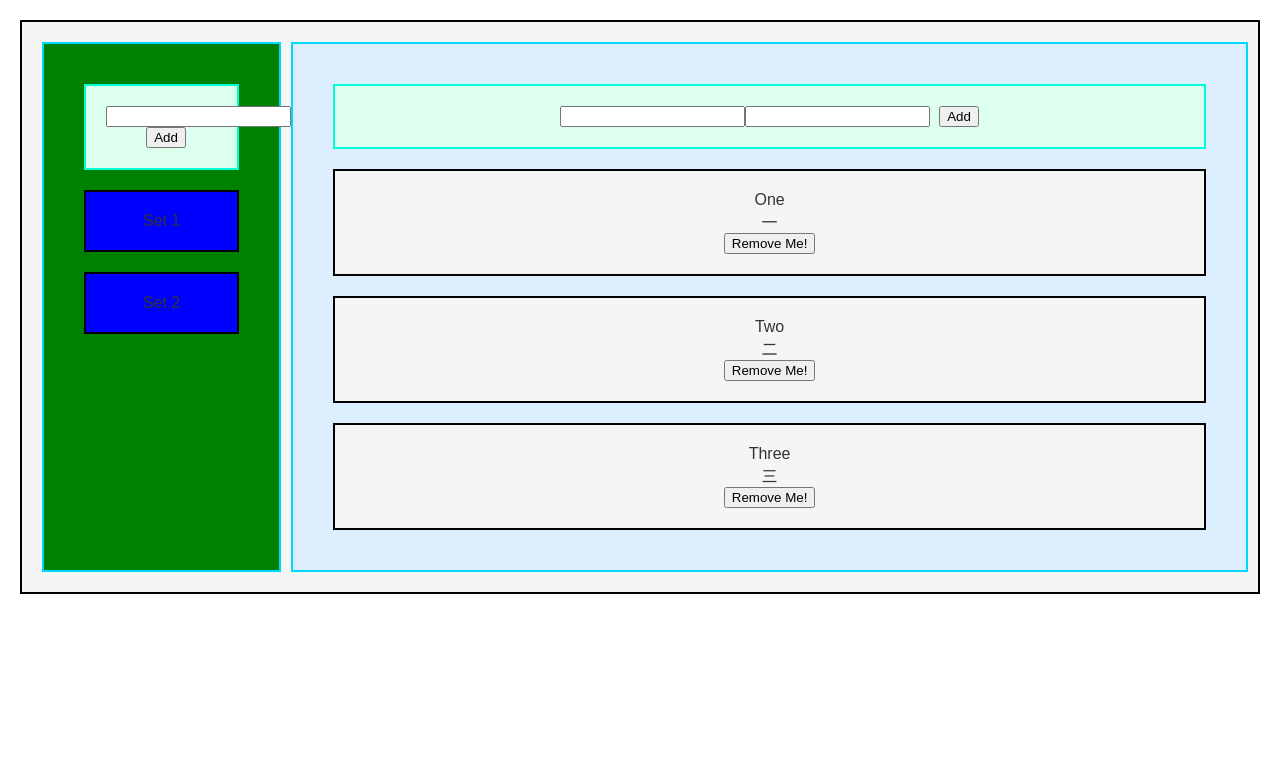
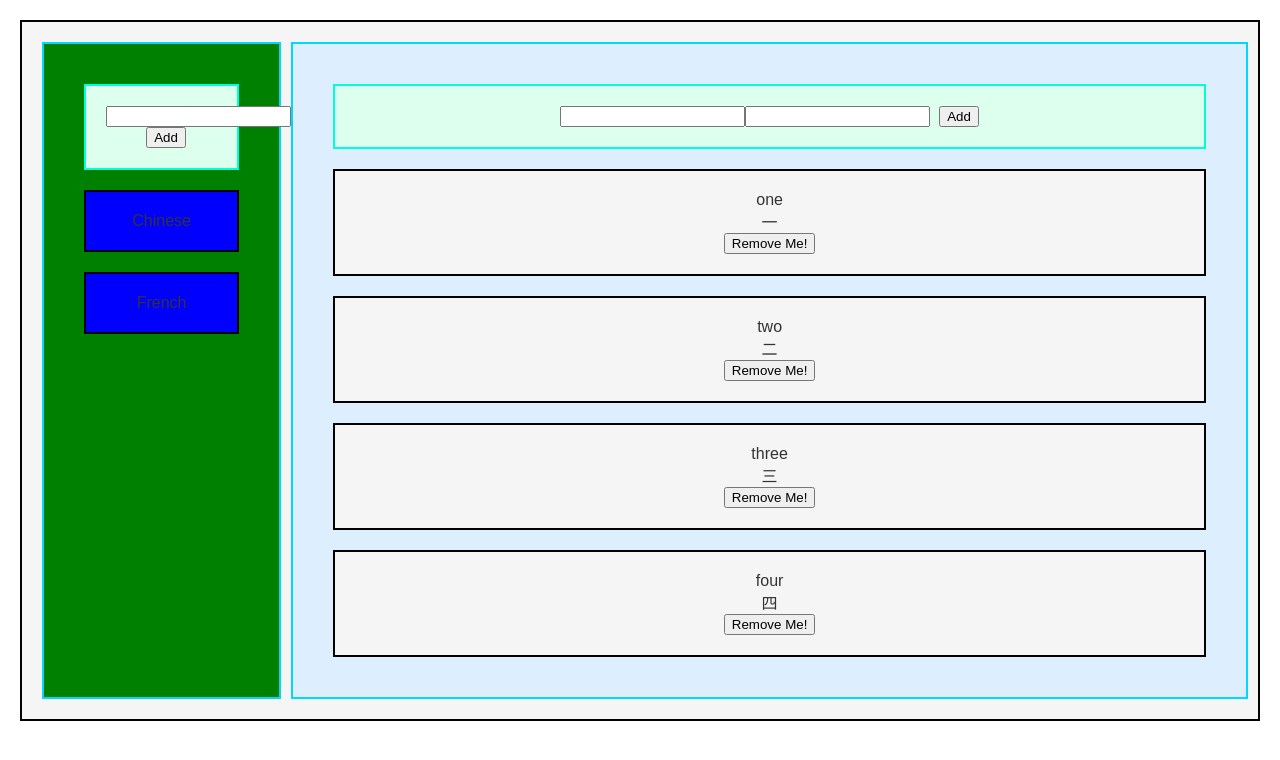
Before and after one commit to yyjoycewoo/VocabMaster, a React (Create React App) app: page / in a window 1280 px wide. Shown: the top 760 px of the page. Built offline with nearby package versions, Linux system fonts and the light colour scheme.

Commit message:
Fix delete button

```diff
--- a/src/components/AddItem.js
+++ b/src/components/AddItem.js
@@ -8,7 +8,6 @@ class AddItem extends Component {
     this.handleUpdate = this.handleUpdate.bind(this);
     this.addCard = this.addCard.bind(this);
     this.addSet = this.addSet.bind(this);
-
   }
 
   addCard() {
@@ -30,8 +29,6 @@ class AddItem extends Component {
     this.props.addSet(newSet);
     this.setState({ name: "" });
   }
-
-
 
   handleUpdate(event) {
     const target = event.target;
--- a/src/components/Flashcard.js
+++ b/src/components/Flashcard.js
@@ -28,8 +28,6 @@ class Flashcard extends Component {
   // }
 
   render() {
-    let element;
-
     if (this.props.display == "test") {
       return  (
         <div className="Flashcard flip-container" ontouchstart="this.classList.toggle('hover');">
@@ -67,7 +65,7 @@ class Flashcard extends Component {
 
   removeCard() {
     console.log("calling remove card in flashcard ", this.props);
-    this.props.removeCard(this.props.id);
+    this.props.removeCard(this.props.setId, this.props.id);
   }
 
   flipCard() {
--- a/src/components/FlashcardList.js
+++ b/src/components/FlashcardList.js
@@ -15,38 +15,33 @@ class FlashcardList extends Component {
 
   constructor(props) {
     super(props);
-    const cards = this.props.cards;
-    const counter = cards.length;
-    this.state = { cards: cards,
-                    keyCounter: counter + 1
-                  };
     this.addCard = this.addCard.bind(this);
     this.removeCard = this.removeCard.bind(this);
   }
 
   renderCards() {
-
     return this.props.cards.map(card => (
-      <Flashcard key={card["key"]} id={card["key"]} question={card["question"]} answer={card["answer"]} removeCard={this.removeCard} display={this.props.mode}/>
+      <Flashcard key={card["key"]}
+        id={card["key"]}
+        question={card["question"]}
+        setId={card["setId"]}
+        answer={card["answer"]}
+        removeCard={this.removeCard}
+        display={this.props.mode}/>
     ));
   }
 
   addCard(newCard) {
-    newCard["key"] = this.state.keyCounter;
-    this.setState({ cards: [...this.state.cards, newCard], keyCounter: this.state.keyCounter + 1});
+    const keyCounter = this.props.cards.length + 1;
+    newCard["key"] = keyCounter;
     this.props.addCardToSet(newCard);
   }
 
-  removeCard(removeKey) {
-    const filteredCards = this.state.cards.filter(card => {
-      return card["key"] !== removeKey;
-    });
-    this.setState({ cards: filteredCards });
+  removeCard(setId, cardId) {
+    console.log('remove card in flashcard list with id: ', cardId);
+    this.props.removeCardFromSet(setId, cardId);
   }
 
-  // componentWillReceiveProps(nextProps) {
-  //   this.setState({ cards: nextProps.cards });
-  // }
 }
 
 export default FlashcardList;
--- a/src/components/Set.js
+++ b/src/components/Set.js
@@ -1,15 +1,8 @@
 import React, { Component } from "react";
 import "../styles/Set.css";
-// const states = Object.freeze({
-//   FRONT: Symbol(["front"]),
-//   BACK: Symbol(["back"]),
-//   BROWSE: Symbol(["front_and_back"])
-// })
 
 class Set extends Component {
-
   render() {
-
     return (
       <div onClick={this.props.onClick} className="Set" data-id={this.props.id}>
         {this.props.name}
@@ -19,14 +12,7 @@ class Set extends Component {
 
   constructor(props) {
     super(props);
-    this.state = { cards: this.props.cards };
-    this.renderSetCards = this.renderSetCards.bind(this)
   }
-
-  renderSetCards() {
-    console.log("to do render set cards")
-  }
-
 }
 
 export default Set;
--- a/src/components/SetList.js
+++ b/src/components/SetList.js
@@ -15,27 +15,20 @@ class SetList extends Component {
 
   constructor(props) {
     super(props);
-    const sets = this.props.sets;
-    const counter = sets.length;
     this.state = {
-      sets: sets,
-      keyCounter: counter + 1
+      keyCounter: this.props.sets.length + 1
     }
-    // this.state = { sets: [{
-    //     cards: [],
-    //     name: "set 1",
-    //     key: 1
-    //   }],
-    //   keyCounter: 2
-    // };
-
     this.addSet = this.addSet.bind(this);
     // this.removeCard = this.removeCard.bind(this);
   }
 
   renderSets() {
     return this.props.sets.map(set => (
-      <Set key={set["key"]} id={set["key"]} name={set["name"]} cards={set["cards"]} onClick={this.props.updateCurrentSet}/>
+      <Set key={set["key"]}
+        id={set["key"]}
+        name={set["name"]}
+        cards={set["cards"]}
+        onClick={this.props.updateCurrentSet}/>
     ));
   }
 
--- a/src/components/View.js
+++ b/src/components/View.js
@@ -9,39 +9,62 @@ class View extends Component {
   constructor(props) {
     super(props);
 
-    const sets = this.props.sets
-    const curSet = sets[0]["key"]
+    const sets = this.props.sets;
+    const currSet = sets[0]["key"];
 
     this.state = {
       sets: sets,
-      currentSet: curSet,
-      mode: 'browse'
+      currentSet: currSet,
+      mode: 'browse',
     }
 
     this.updateCurrentSet = this.updateCurrentSet.bind(this);
     this.addCardToSet = this.addCardToSet.bind(this);
     this.addSet = this.addSet.bind(this)
+    this.removeCardFromSet = this.removeCardFromSet.bind(this);
   }
 
   render() {
     if (this.state.mode === 'browse') {
+      // find the cards belonging to the selected set (default = 0)
+      console.log(this.state.currentSet);
+      console.log(this.state.sets);
+      const getCurrentSet = this.state.sets.filter(set => {
+        return set["key"] == this.state.currentSet;
+      });
+      const cards = getCurrentSet[0]["cards"];
 
-      const cards = this.state.sets.filter(set => {
-        return set["key"] == this.state.currentSet;
-      })[0]["cards"];
       return (
         <div className="View">
-          <FlashcardList cards={cards} addCardToSet={this.addCardToSet} mode={"display"} />
-          <SetList sets={this.state.sets} updateCurrentSet={this.updateCurrentSet} addSet={this.addSet}/>
+          <FlashcardList cards={cards}
+            addCardToSet={this.addCardToSet}
+            removeCardFromSet={this.removeCardFromSet}
+            mode={"display"} />
+          <SetList sets={this.state.sets}
+            updateCurrentSet={this.updateCurrentSet}
+            addSet={this.addSet}/>
         </div>
       )
-    } else {
+    } else { // mode == 'study'
       return (
         <p> nothing here </p>
       )
     }
+  }
 
-
+  removeCardFromSet(setId, cardId) {
+    console.log('before remove', this.state.sets);
+    const updatedSets = this.state.sets.map(set => {
+      if (set["key"] == setId) {
+        const index = set["cards"].findIndex(card => {
+          return card.key == cardId;
+        });
+        set["cards"].splice(index, 1);
+      }
+      return set;
+    })
+    this.setState({ sets: updatedSets });
+    console.log('after remove', this.state.sets);
   }
 
   updateCurrentSet(event) {
@@ -51,21 +74,19 @@ class View extends Component {
   }
 
   addCardToSet(newCard) {
-    var newSets = this.state.sets.map(set => {
+    newCard["setId"] = this.state.currentSet;
+    var updatedSets = this.state.sets.map(set => {
       if (set["key"] == this.state.currentSet) {
-        set["cards"] = [...set["cards"], newCard]
+        set["cards"] = [...set["cards"], newCard];
       }
-      return set
+      return set;
     })
-    this.setState({sets: newSets});
-
+    this.setState({ sets: updatedSets });
   }
 
   addSet(newSet) {
     const sets = [...this.state.sets, newSet];
-    console.log(sets)
-
-    this.setState({sets: sets})
+    this.setState({ sets: sets })
   }
 
 
--- a/src/dummy_data.json
+++ b/src/dummy_data.json
@@ -1,17 +1,23 @@
 {
   "sets": [
     {
-      "name": "Set 1",
+      "name": "Chinese",
       "key": 1,
-      "cards": [{"question": "One", "answer": "一", "key": 1},
-      {"question": "Two", "answer": "二", "key": 2},
-      {"question": "Three", "answer": "三", "key": 3}]
+      "cards": [
+        {"question": "one", "answer": "一", "key": 1, "setId": 1},
+        {"question": "two", "answer": "二", "key": 2, "setId": 1},
+        {"question": "three", "answer": "三", "key": 3, "setId": 1},
+        {"question": "four", "answer": "四", "key": 4, "setId": 1}
+      ]
     },
     {
-      "name": "Set 2",
+      "name": "French",
       "key": 2,
-      "cards": [{"question": "One", "answer": "一", "key": 1},
-      {"question": "Two", "answer": "二", "key": 2}]
+      "cards": [
+        {"question": "blue", "answer": "bleu", "key": 1, "setId": 2},
+        {"question": "yellow", "answer": "jeune", "key": 2, "setId": 2},
+        {"question": "red", "answer": "rouge", "key": 3, "setId": 2}
+      ]
     }
   ]
 
```
